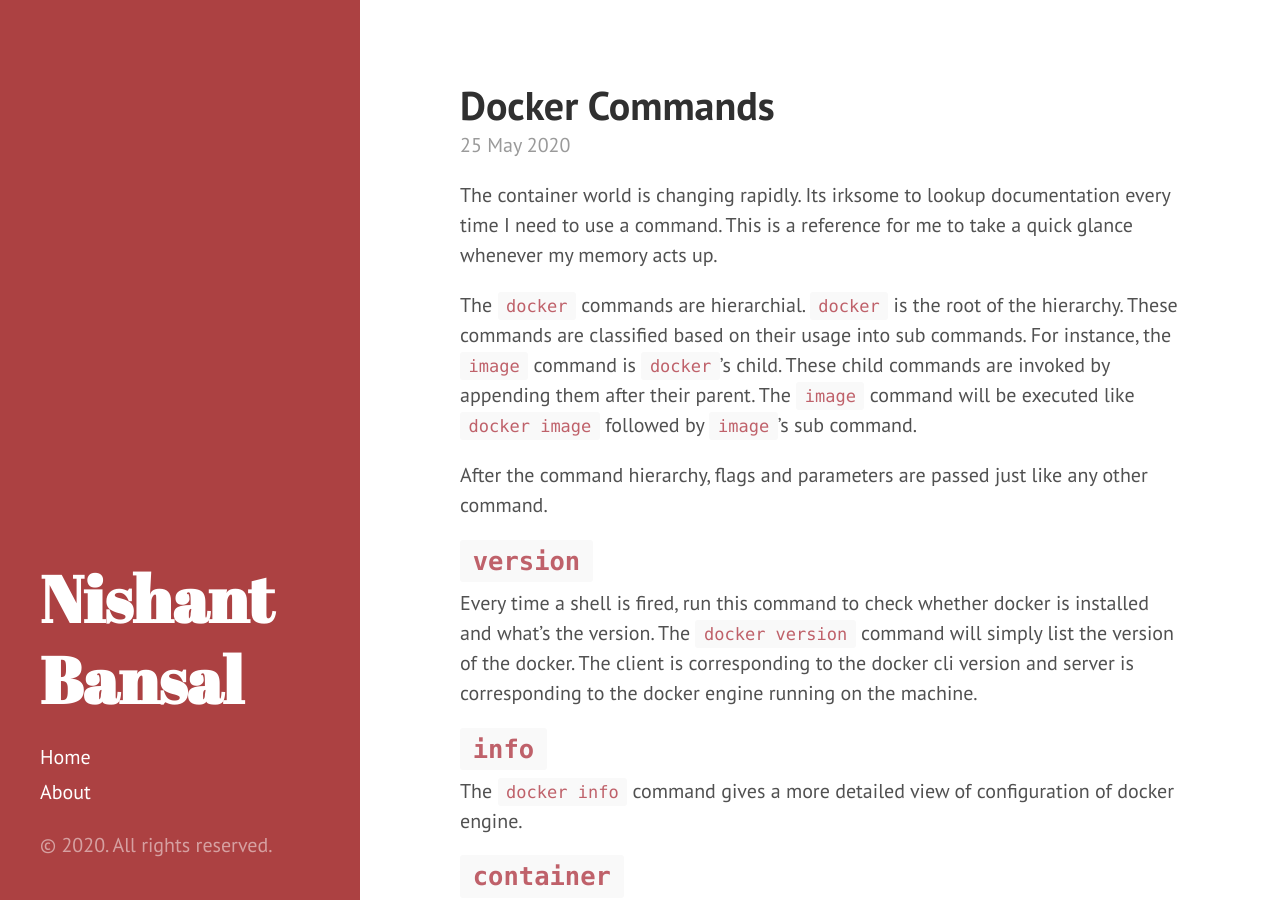
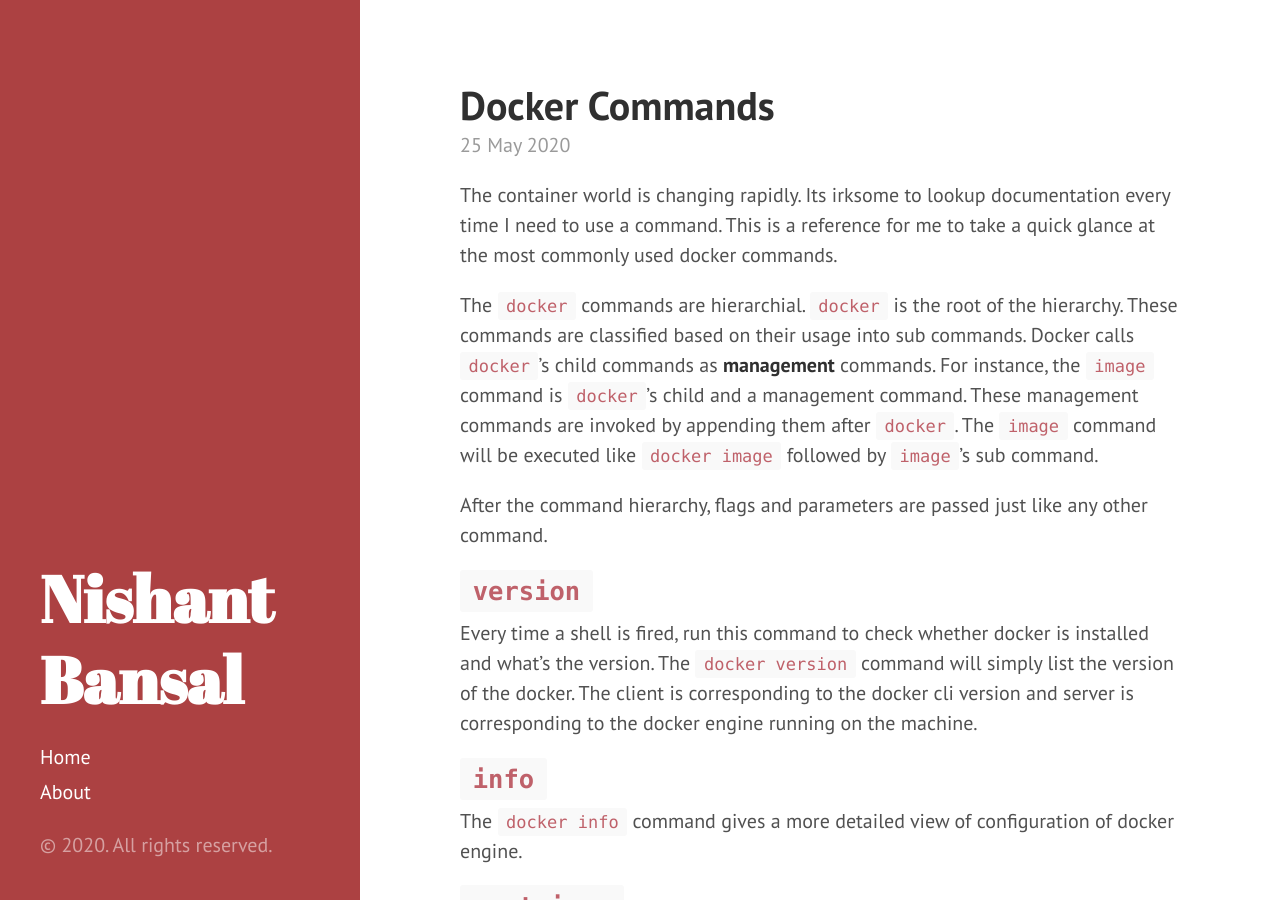
Before and after one commit to nishantbansal2509/nishantbansal2509.github.io, a Jekyll site: the page built from _posts/2020-05-25-docker-commands.md, in a window 1280 px wide and 900 px high. Built offline with Jekyll 4.4.1, drawn with Linux system fonts in a browser that asks for light colours; some of the changed text lies outside the part shown.

Commit message:
Modified introduction block

```diff
--- a/_posts/2020-05-25-docker-commands.md
+++ b/_posts/2020-05-25-docker-commands.md
@@ -3,9 +3,9 @@ layout: post
 title: Docker Commands
 ---
 
-The container world is changing rapidly. Its irksome to lookup documentation every time I need to use a command. This is a reference for me to take a quick glance whenever my memory acts up.
+The container world is changing rapidly. Its irksome to lookup documentation every time I need to use a command. This is a reference for me to take a quick glance at the most commonly used docker commands.
 
-The `docker` commands are hierarchial. `docker` is the root of the hierarchy. These commands are classified based on their usage into sub commands. For instance, the `image` command is `docker`'s child. These child commands are invoked by appending them after their parent. The `image` command will be executed like `docker image` followed by `image`'s sub command.
+The `docker` commands are hierarchial. `docker` is the root of the hierarchy. These commands are classified based on their usage into sub commands. Docker calls `docker`'s child commands as __management__ commands. For instance, the `image` command is `docker`'s child and a management command. These management commands are invoked by appending them after `docker`. The `image` command will be executed like `docker image` followed by `image`'s sub command.
 
 After the command hierarchy, flags and parameters are passed just like any other command.
 
```
Also changed, not shown: other parts of _posts/2020-05-25-docker-commands.md (+1 -1 lines).
